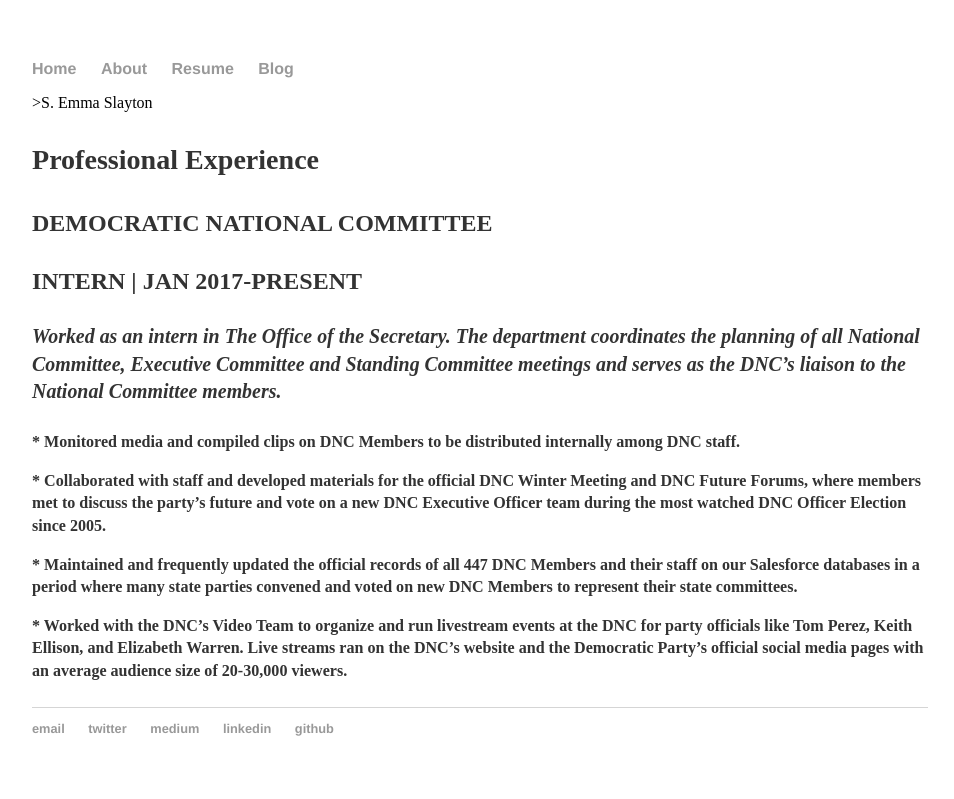
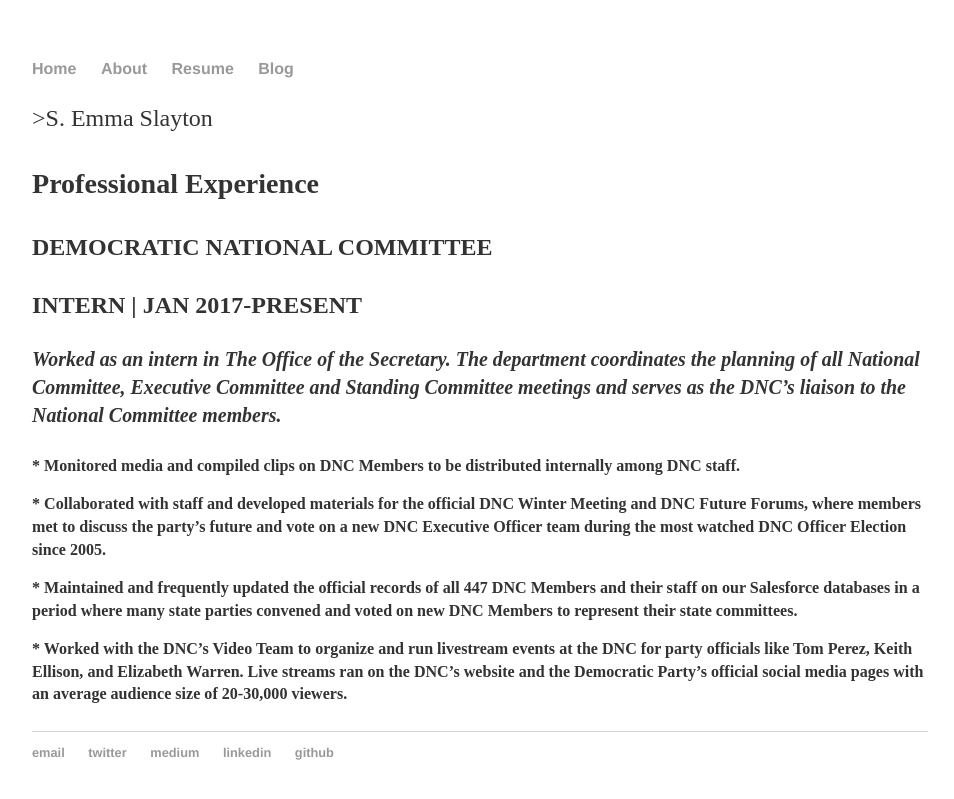
Before and after one commit to emmaslayton/emmaslayton.github.io, a Jekyll site: the page built from resume/index.html, in a window 1280 px wide. Shown: the top 799 px of the page, without its empty margins (160-1114 px from the left). Built offline with Jekyll 4.4.1, drawn with Linux system fonts in a browser that asks for light colours.

```diff
--- a/resume/index.html
+++ b/resume/index.html
@@ -3,7 +3,7 @@ layout: default
 title: Resume
 ---
 <div class="blurb">
-	>S. Emma Slayton
+	<p>>S. Emma Slayton</p>
 	<h3><p>Professional Experience</p></h3>
 	<h4><p><strong>DEMOCRATIC NATIONAL COMMITTEE  </strong></p><p><strong> INTERN | JAN 2017-PRESENT </strong></p></h4>
 <h5><p><em>Worked as an intern in The Office of the Secretary. The department coordinates the planning of all National Committee, Executive Committee and Standing Committee meetings and serves as the DNC’s liaison to the National Committee members.</em></p></h5>
```
